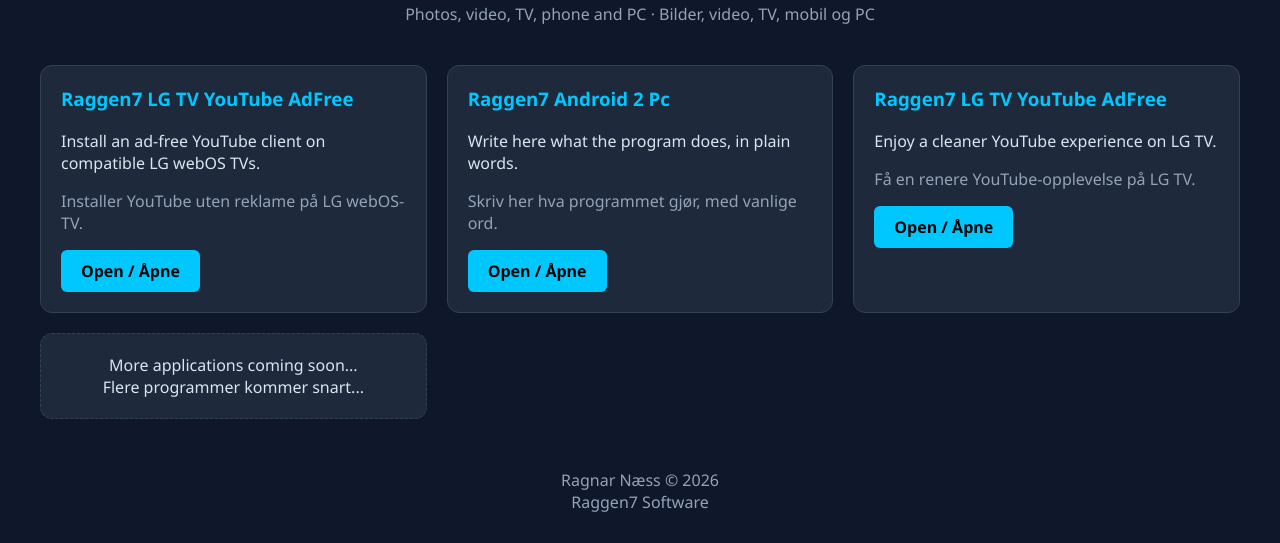
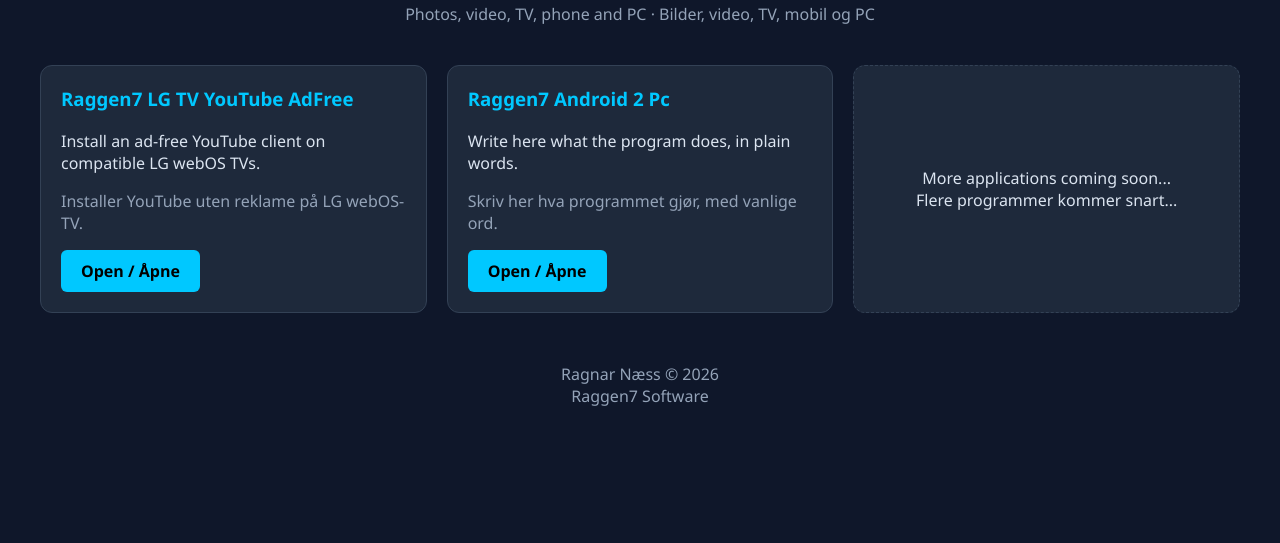
Before and after one commit to Raggen7/raggen7.github.io, a plain HTML site: page index.html in a window 1280 px wide. Shown: the part 376-919 px from the top of the page. After the commit the page ends 813 px from the top, so only its background shows below. Drawn offline with Linux system fonts and the light colour scheme.

Commit message:
Fjern duplikat-kort (LG YouTube AdFree)

```diff
--- a/index.html
+++ b/index.html
@@ -169,26 +169,6 @@
         </div>
         <!--/kort:Raggen7_Android_2_Pc-->
 
-        <!--kort:Raggen7_Lg_Youtube_Adfree-->
-        <div class="card">
-
-            <h3>Raggen7 LG TV YouTube AdFree</h3>
-
-            <p>
-                Enjoy a cleaner YouTube experience on LG TV.
-            </p>
-
-            <p class="no">
-                Få en renere YouTube-opplevelse på LG TV.
-            </p>
-
-            <a class="button" href="lgyoutubeadfree.html">
-                Open / &Aring;pne
-            </a>
-
-        </div>
-        <!--/kort:Raggen7_Lg_Youtube_Adfree-->
-
         <!-- KORT_SLUTT -->
 
         <div class="card soon">
```
